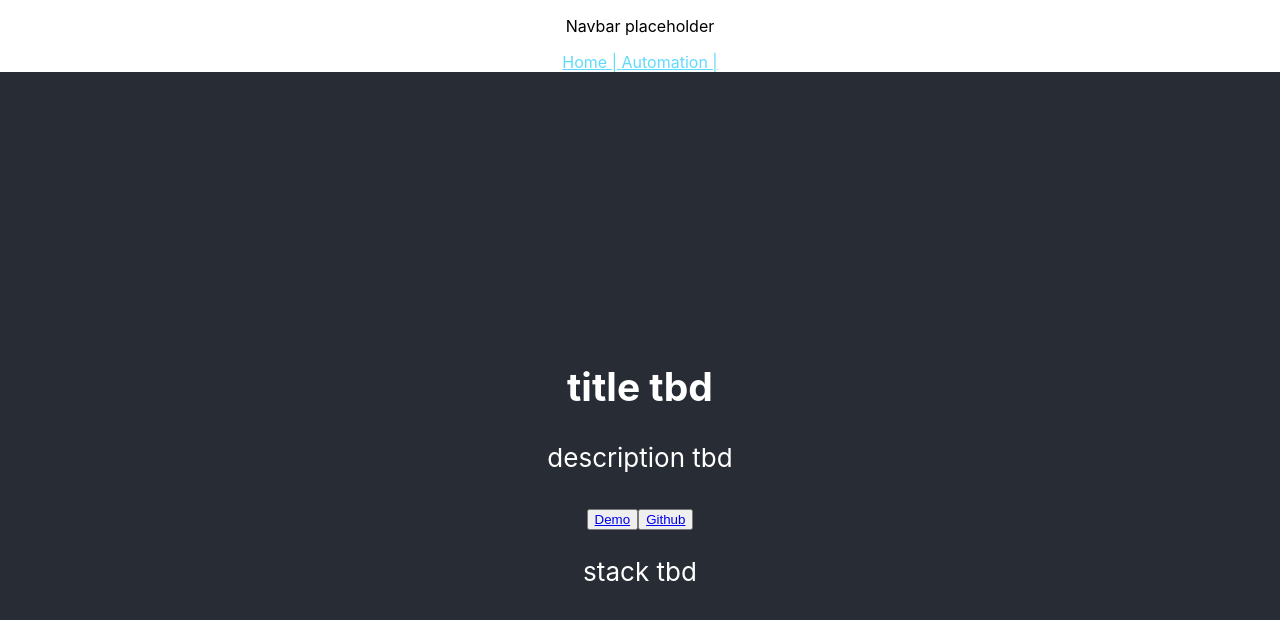
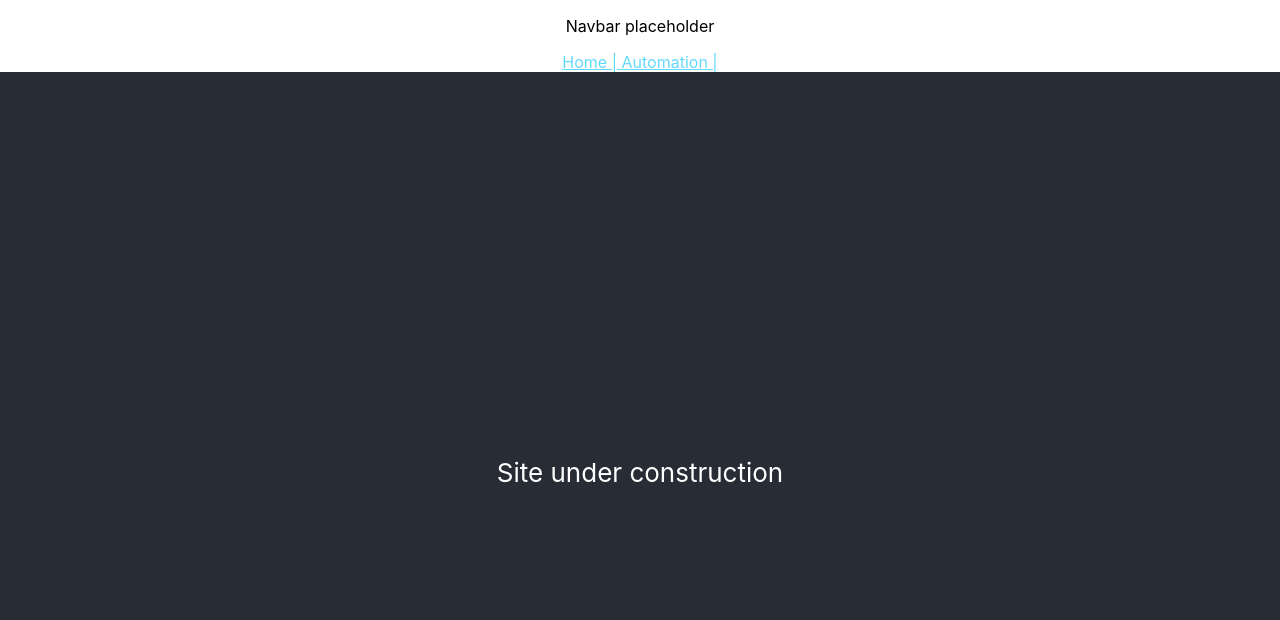
Before and after one commit to alex-gagnon/simple-portfolio, a React (Create React App) app: page / in a window 1280 px wide. Shown: the top 620 px of the page. Built offline with nearby package versions, Linux system fonts and the light colour scheme.

Commit message:
Fix home not playing nice

```diff
--- a/src/Portfolio.tsx
+++ b/src/Portfolio.tsx
@@ -1,6 +1,7 @@
 import './Portfolio.css';
 import { BrowserRouter as Router, Route, Routes, Link } from "react-router-dom"
 import Automation from './pages/Automation';
+import Home from './pages/Home';
 
 
 function Portfolio() {
@@ -17,7 +18,8 @@ function Portfolio() {
         <main className="portfolio-main">
           <Routes>
             <Route path="/">
-              <Route index element={<Automation />} />
+              <Route index element={<Home />} />
+              <Route path="automation" element={<Automation />} />
             </Route>
           </Routes>
         </main>
--- /dev/null
+++ b/src/pages/Home.tsx
@@ -0,0 +1,10 @@
+import React, { Component } from "react"
+
+
+export default class Home extends Component {
+    render() {
+        return (
+            <p>Site under construction</p>
+        )
+    }
+}
```
Also changed, not shown: 1 other file (tests, documents, lock files or other folders).
